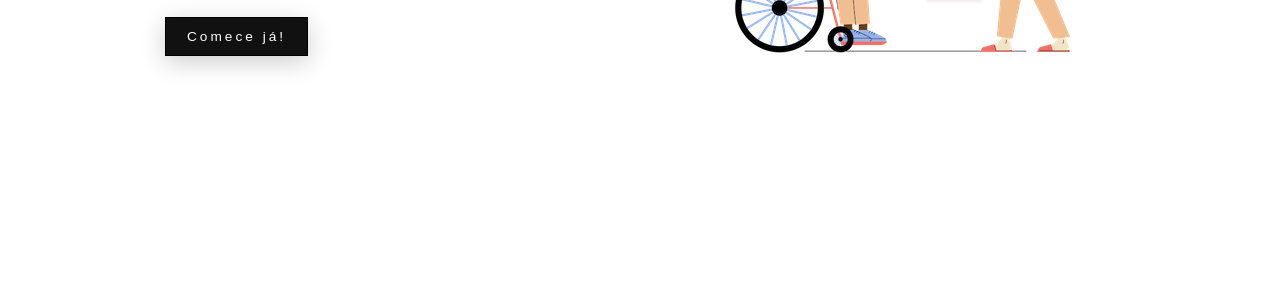
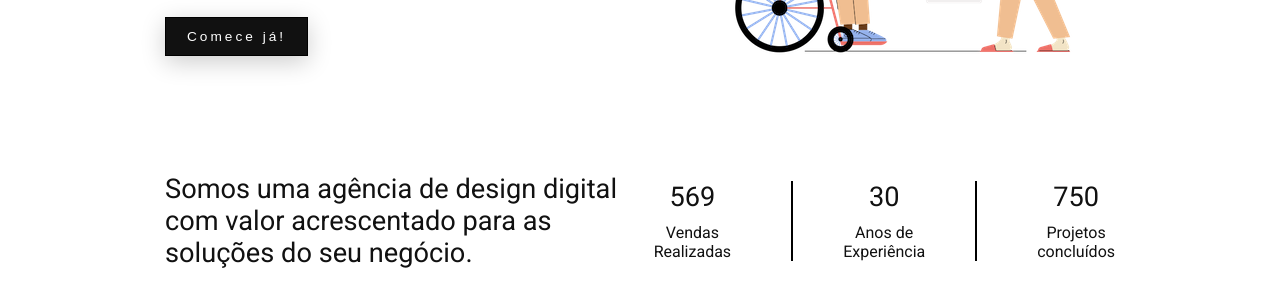
Before and after one commit to Raphaelpimenta/cinzel.github.io, a plain HTML site: page index.html in a window 1280 px wide. Shown: the part 323-630 px from the top of the page. Drawn offline with Linux system fonts and the light colour scheme.

Commit message:
números - css

```diff
--- a/css/home/introducao.css
+++ b/css/home/introducao.css
@@ -1,4 +1,6 @@
 /* .introducao-bg{
+    object-fit: cover;
+    background: url('../../img/sssquiggly.svg');
     background-color: #f0f0f0;
 } */
 
--- /dev/null
+++ b/css/home/numeros.css
@@ -0,0 +1,46 @@
+.numeros-grid {
+    max-width: 950px;
+    margin: 0 auto;
+    display: flex;
+    gap: 30px;
+    align-items: center;
+    margin-top: 80px;
+
+    /* justify-content: space-between; */
+}
+
+.numeros-texto h2{
+    font-size: 1.7rem;
+    font-weight: 400;
+}
+
+.numeros {
+    display: flex;
+    gap: 60px;
+    justify-content: center;
+    text-align: center;
+}
+
+.numeros li {
+    text-align: center;
+    max-width: max-content;
+    align-content: center;
+    display: grid;
+    justify-content: center;
+}
+
+.numeros li:nth-child(2){
+    border-left: 2px solid #000000;
+    border-right: 2px solid #000000;
+    padding: 0px 50px;
+}
+
+.numeros li span {
+    display: block;
+    margin-bottom: 10px;
+    font-size: 1.7rem;
+}
+
+.numeros li p {
+    font-weight: 400;
+}
--- a/css/style.css
+++ b/css/style.css
@@ -4,3 +4,4 @@
 
 @import './home/header.css';
 @import './home/introducao.css';
+@import './home/numeros.css';
--- a/index.html
+++ b/index.html
@@ -44,6 +44,32 @@
         </div>
     </main>
 
+    <article class="container">
+        <section class="numeros-grid">
+            <div class="numeros-texto">
+                <h2>Somos uma agência de design digital com valor acrescentado para as soluções do seu negócio.</h2>
+            </div>
+
+            <ul class="numeros">
+                <li>
+                    <span data-numero>569</span>
+                    <p>Vendas Realizadas</p>
+                </li>
+
+                <li>
+                    <span data-numero>30</span>
+                    <p>Anos de Experiência</p>
+                </li>
+
+                <li>
+                    <span data-numero>750</span>
+                    <p>Projetos concluídos</p>
+                </li>
+            </ul>
+
+        </section>
+    </article>
+
     <script type="module" src="./js/script.js"></script>
 </body>
 </html>
```
Also changed, not shown: img/ooorganize.svg (deleted).
